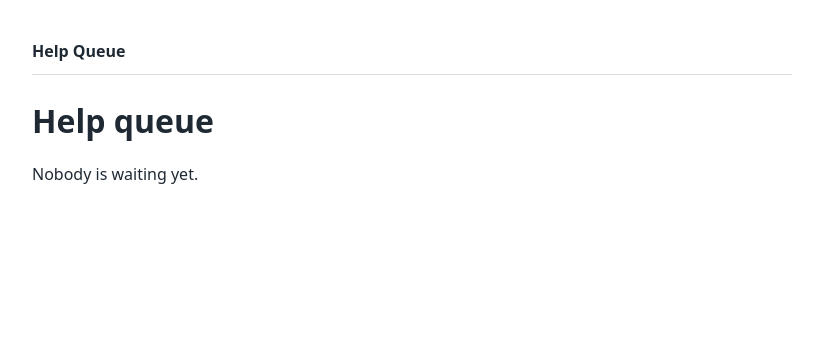
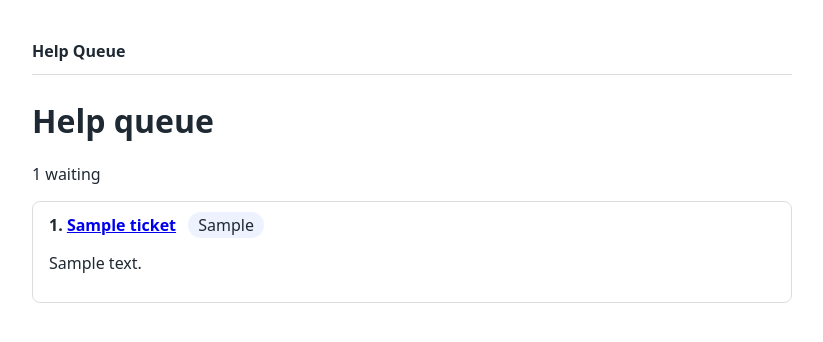
Before and after one commit to Rawaa223/help-queue-, a Laravel app: page /tickets in a window 1280 px wide. Shown: the top 342 px of the page, without its empty margins (228-1051 px from the left). Run offline with Laravel 12, Linux system fonts and the light colour scheme; tables that the repository leaves empty hold one stand-in row (values such as "Sample post").

Commit message:
TP1-CP8 : bonus

```diff
--- a/app/Http/Controllers/TicketController.php
+++ b/app/Http/Controllers/TicketController.php
@@ -1,10 +1,21 @@
 <?php
+
 namespace App\Http\Controllers;
-use Illuminate\Http\Request;
+
+use App\Models\Ticket;
+use Illuminate\Contracts\View\View;
+
 class TicketController extends Controller
 {
-public function index()
-{
-return view('tickets.index');
+    public function index(): View
+    {
+        $tickets = Ticket::orderBy('created_at')->get();
+
+        return view('tickets.index', ['tickets' => $tickets]);
+    }
+
+    public function show(Ticket $ticket): View
+    {
+        return view('tickets.show', ['ticket' => $ticket]);
+    }
 }
-}
--- a/resources/views/tickets/index.blade.php
+++ b/resources/views/tickets/index.blade.php
@@ -2,5 +2,14 @@
 @section('title', 'Queue')
 @section('content')
 <h1>Help queue</h1>
-<p>Nobody is waiting yet.</p>
+<p>{{ $tickets->count() }} waiting</p>
+@forelse ($tickets as $ticket)
+<article class="ticket">
+<strong>{{ $loop->iteration }}. <a href="{{ route('tickets.show', $ticket) }}">{{ $ticket->name }}</a></strong>
+<span class="topic">{{ $ticket->topic }}</span>
+<p>{{ $ticket->description }}</p>
+</article>
+@empty
+<p>Nobody is waiting.</p>
+@endforelse
 @endsection
--- a/routes/web.php
+++ b/routes/web.php
@@ -1,13 +1,16 @@
 <?php
+
 use App\Http\Controllers\TicketController;
 use Illuminate\Support\Facades\Route;
+
 Route::get('/', function () {
-return view('welcome');
+    return view('welcome');
 });
 Route::get('/hello', function () {
-return 'Hello from Laravel!';
+    return 'Hello from Laravel!';
 });
 Route::get('/hello/{name}', function (string $name) {
-return view('hello', ['name' => $name]);
+    return view('hello', ['name' => $name]);
 });
-Route::get('/tickets', [TicketController::class, 'index']);
+Route::get('/tickets', [TicketController::class, 'index'])->name('tickets.index');
+Route::get('/tickets/{ticket}', [TicketController::class, 'show'])->name('tickets.show');
```
Also changed, not shown: resources/views/tickets/show.blade.php (added, +14 -0 lines).
